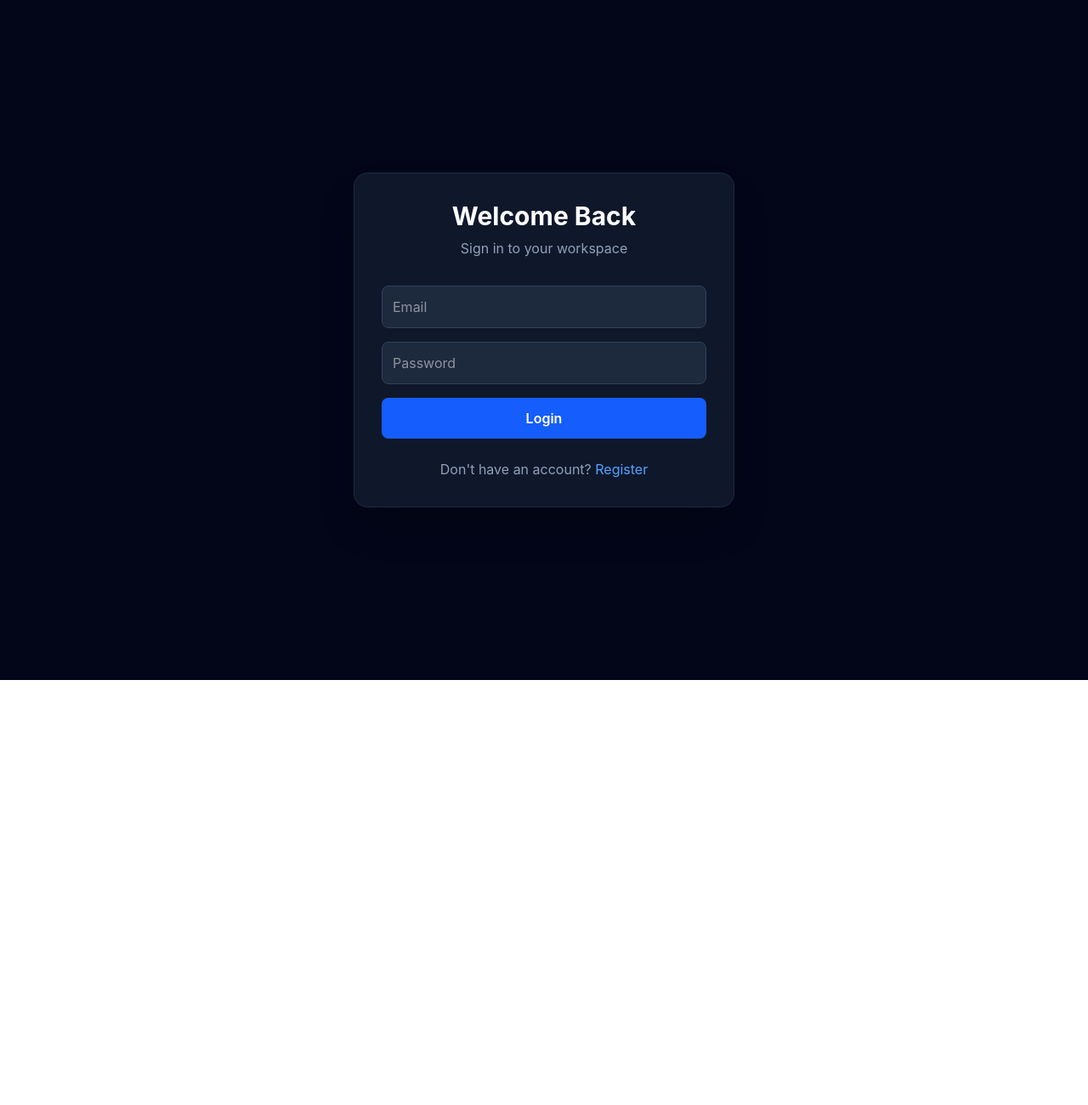
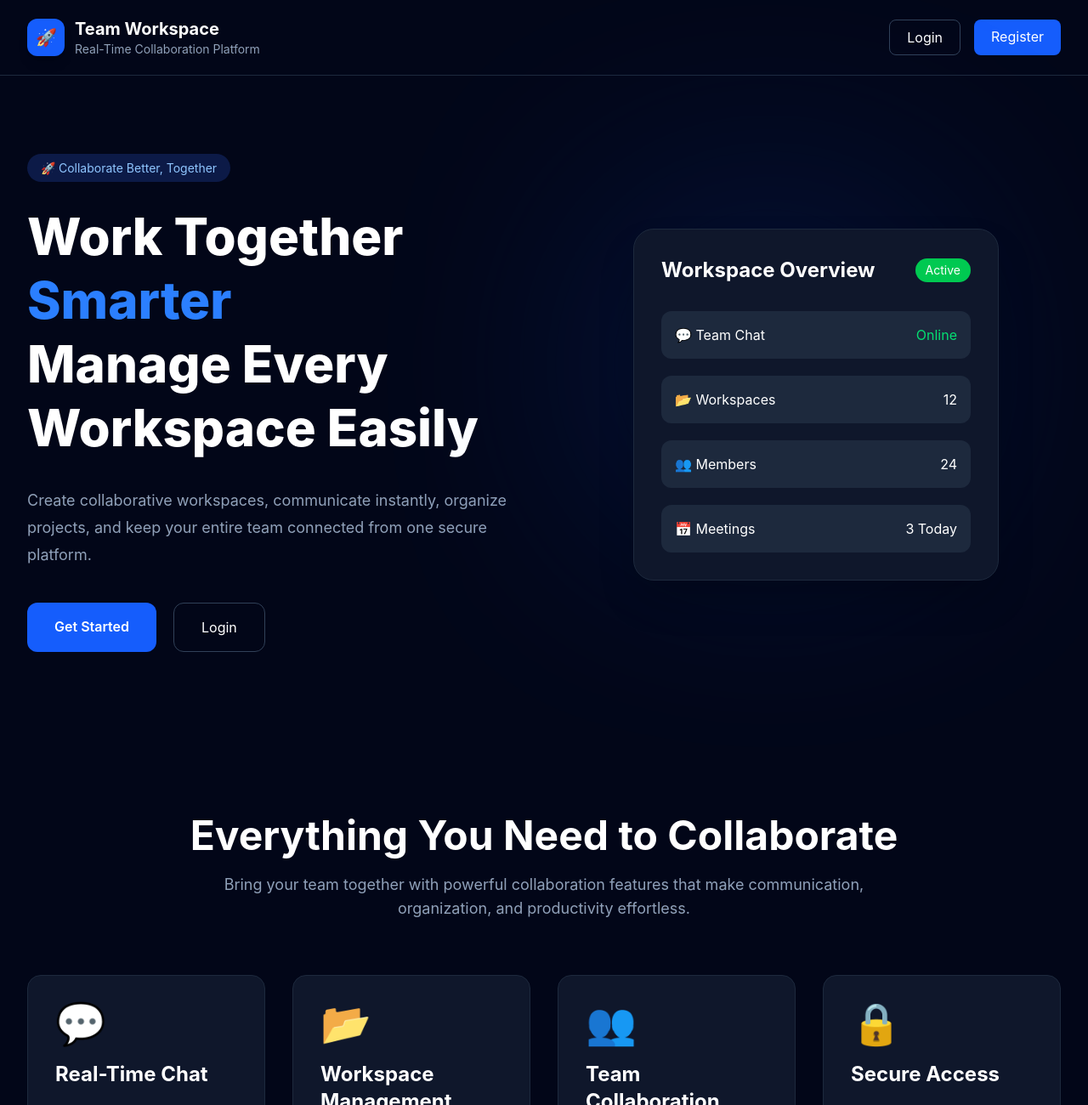
Before and after one commit to Urvi-07/Real-Time-B2B-SaaS-Collaboration-Workspace, a React (Vite) app in the folder client/: page / in a window 1280 px wide. Before the commit this address led to /login. Shown: the top 1300 px of the page at 85% size. Before the commit the page ends 800 px from the top, so only its background shows below. Built offline with nearby package versions, Linux system fonts and the light colour scheme; no server answers.

Commit message:
Home page setup

```diff
--- a/client/src/App.tsx
+++ b/client/src/App.tsx
@@ -11,6 +11,7 @@ import WorkspaceDetail from "./pages/workspaces/WorkspaceDetailsPage";
 import ChatPage from "./pages/ChatPage";
 
 import { socket } from "./socket/socket";
+import Home from "./pages/Home";
 
 function ProtectedRoute({ children }: { children: ReactNode }) {
   const token = localStorage.getItem("token");
@@ -96,7 +97,7 @@ export default function App() {
       />
 
       {/* Default */}
-      <Route path="/" element={<Navigate to="/login" replace />} />
+      <Route path="/" element={<Home />} />
 
       {/* Catch All */}
       <Route path="*" element={<Navigate to="/login" replace />} />
--- /dev/null
+++ b/client/src/pages/Home.tsx
@@ -0,0 +1,270 @@
+import { Link } from "react-router-dom";
+
+export default function Home() {
+  return (
+    <div className="min-h-screen bg-slate-950 text-white">
+
+      {/* Navbar */}
+      <nav className="flex items-center justify-between px-8 py-5 border-b border-slate-800">
+
+        <div className="flex items-center gap-3">
+
+          <div className="w-11 h-11 rounded-xl bg-blue-600 flex items-center justify-center text-xl font-bold shadow-lg">
+            🚀
+          </div>
+
+          <div>
+            <h1 className="text-xl font-bold">
+              Team Workspace
+            </h1>
+
+            <p className="text-slate-400 text-sm">
+              Real-Time Collaboration Platform
+            </p>
+          </div>
+
+        </div>
+
+        <div className="flex gap-4">
+
+          <Link
+            to="/login"
+            className="px-5 py-2 border border-slate-700 rounded-lg hover:bg-slate-800 transition"
+          >
+            Login
+          </Link>
+
+          <Link
+            to="/register"
+            className="px-5 py-2 bg-blue-600 rounded-lg hover:bg-blue-700 transition"
+          >
+            Register
+          </Link>
+
+        </div>
+
+      </nav>
+
+      {/* Hero */}
+      <section className="max-w-7xl mx-auto px-8 py-24 grid lg:grid-cols-2 gap-16 items-center">
+
+        <div>
+
+          <span className="bg-blue-900/40 text-blue-300 px-4 py-2 rounded-full text-sm">
+            🚀 Collaborate Better, Together
+          </span>
+
+          <h1 className="text-6xl font-extrabold leading-tight mt-8">
+            Work Together
+            <span className="text-blue-500"> Smarter</span>
+            <br />
+            Manage Every
+            <br />
+            Workspace Easily
+          </h1>
+
+          <p className="text-slate-400 text-lg leading-8 mt-8">
+            Create collaborative workspaces, communicate instantly,
+            organize projects, and keep your entire team connected
+            from one secure platform.
+          </p>
+
+          <div className="flex gap-5 mt-10">
+
+            <Link
+              to="/register"
+              className="bg-blue-600 hover:bg-blue-700 px-8 py-4 rounded-xl font-semibold transition"
+            >
+              Get Started
+            </Link>
+
+            <Link
+              to="/login"
+              className="border border-slate-700 hover:bg-slate-900 px-8 py-4 rounded-xl transition"
+            >
+              Login
+            </Link>
+
+          </div>
+
+        </div>
+
+        {/* Right Card */}
+        <div className="flex justify-center">
+
+          <div className="relative">
+
+            <div className="absolute w-80 h-80 bg-blue-600 rounded-full blur-[140px] opacity-30"></div>
+
+            <div className="relative bg-slate-900 border border-slate-800 rounded-3xl p-8 shadow-2xl w-[430px]">
+
+              <div className="flex justify-between items-center mb-8">
+
+                <h2 className="text-2xl font-bold">
+                  Workspace Overview
+                </h2>
+
+                <span className="bg-green-500 text-white px-3 py-1 rounded-full text-sm">
+                  Active
+                </span>
+
+              </div>
+
+              <div className="space-y-5">
+
+                <div className="bg-slate-800 p-4 rounded-xl flex justify-between">
+                  <span>💬 Team Chat</span>
+                  <span className="text-green-400">Online</span>
+                </div>
+
+                <div className="bg-slate-800 p-4 rounded-xl flex justify-between">
+                  <span>📂 Workspaces</span>
+                  <span>12</span>
+                </div>
+
+                <div className="bg-slate-800 p-4 rounded-xl flex justify-between">
+                  <span>👥 Members</span>
+                  <span>24</span>
+                </div>
+
+                <div className="bg-slate-800 p-4 rounded-xl flex justify-between">
+                  <span>📅 Meetings</span>
+                  <span>3 Today</span>
+                </div>
+
+              </div>
+
+            </div>
+
+          </div>
+
+        </div>
+
+      </section>
+
+      {/* Features */}
+
+      <section className="max-w-7xl mx-auto px-8 py-24">
+
+        <div className="text-center mb-16">
+
+          <h2 className="text-5xl font-bold">
+            Everything You Need to Collaborate
+          </h2>
+
+          <p className="text-slate-400 mt-5 max-w-3xl mx-auto text-lg">
+            Bring your team together with powerful collaboration
+            features that make communication, organization,
+            and productivity effortless.
+          </p>
+
+        </div>
+
+        <div className="grid md:grid-cols-2 lg:grid-cols-4 gap-8">
+
+          <div className="bg-slate-900 border border-slate-800 rounded-2xl p-8 hover:border-blue-500 hover:-translate-y-2 transition duration-300">
+
+            <div className="text-5xl mb-5">💬</div>
+
+            <h3 className="text-2xl font-bold mb-4">
+              Real-Time Chat
+            </h3>
+
+            <p className="text-slate-400 leading-7">
+              Send and receive messages instantly to keep everyone connected.
+            </p>
+
+          </div>
+
+          <div className="bg-slate-900 border border-slate-800 rounded-2xl p-8 hover:border-blue-500 hover:-translate-y-2 transition duration-300">
+
+            <div className="text-5xl mb-5">📂</div>
+
+            <h3 className="text-2xl font-bold mb-4">
+              Workspace Management
+            </h3>
+
+            <p className="text-slate-400 leading-7">
+              Organize multiple projects with dedicated collaborative workspaces.
+            </p>
+
+          </div>
+
+          <div className="bg-slate-900 border border-slate-800 rounded-2xl p-8 hover:border-blue-500 hover:-translate-y-2 transition duration-300">
+
+            <div className="text-5xl mb-5">👥</div>
+
+            <h3 className="text-2xl font-bold mb-4">
+              Team Collaboration
+            </h3>
+
+            <p className="text-slate-400 leading-7">
+              Collaborate efficiently by working together in one shared environment.
+            </p>
+
+          </div>
+
+          <div className="bg-slate-900 border border-slate-800 rounded-2xl p-8 hover:border-blue-500 hover:-translate-y-2 transition duration-300">
+
+            <div className="text-5xl mb-5">🔒</div>
+
+            <h3 className="text-2xl font-bold mb-4">
+              Secure Access
+            </h3>
+
+            <p className="text-slate-400 leading-7">
+              Protect your workspace with secure authentication and controlled access.
+            </p>
+
+          </div>
+
+        </div>
+
+      </section>
+
+      {/* CTA */}
+
+      <section className="bg-blue-600 py-24">
+
+        <div className="text-center">
+
+          <h2 className="text-5xl font-bold mb-6">
+            Ready to Start Collaborating?
+          </h2>
+
+          <p className="text-blue-100 text-xl mb-10">
+            Join your team today and experience a smarter way to work together.
+          </p>
+
+          <Link
+            to="/register"
+            className="bg-white text-blue-700 px-10 py-4 rounded-xl font-bold hover:bg-slate-100 transition"
+          >
+            Create Free Account
+          </Link>
+
+        </div>
+
+      </section>
+
+      {/* Footer */}
+
+      <footer className="border-t border-slate-800 py-10 text-center">
+
+        <h3 className="text-lg font-semibold">
+          Team Workspace
+        </h3>
+
+        <p className="text-slate-500 mt-2">
+          Real-Time B2B SaaS Collaboration Platform
+        </p>
+
+        <p className="text-slate-600 text-sm mt-6">
+          © 2026 Team Workspace. All Rights Reserved.
+        </p>
+
+      </footer>
+
+    </div>
+  );
+}
```
